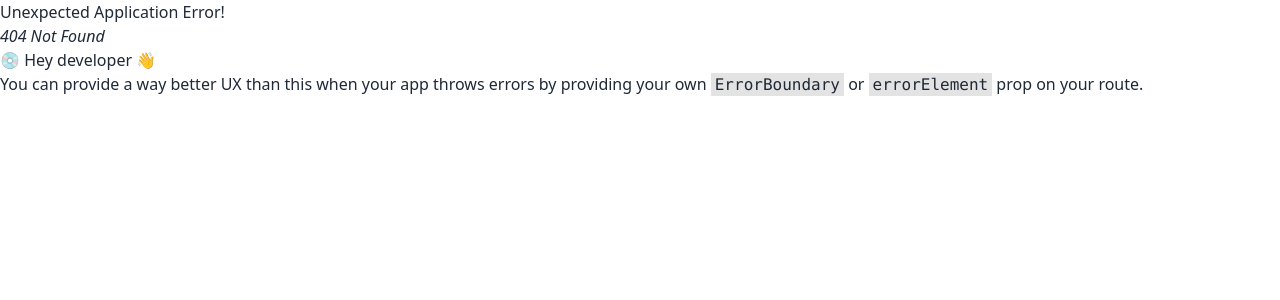
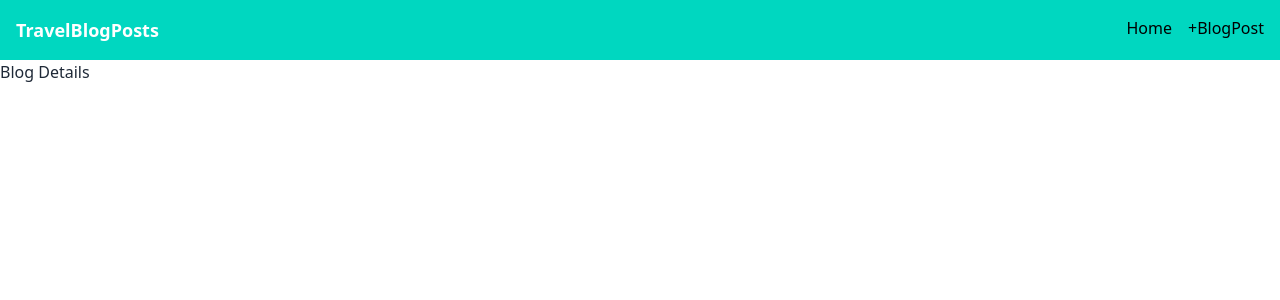
Before and after one commit to Hbindra11/Project-8-fullStackBlog-FE, a React (Vite) app: page /blogDetails in a window 1280 px wide. Before the commit this address had no page. Shown: the top 300 px of the page. Built offline with nearby package versions, Linux system fonts and the light colour scheme.

Commit message:
can click a blog post link to reach the blog details page

```diff
--- a/src/App.jsx
+++ b/src/App.jsx
@@ -7,6 +7,7 @@ import {
 import Layout from "./components/Layout";
 import Home from "./components/Home";
 import CreateBlogPost from "./components/CreateBlogPost";
+import BlogDetails from "./components/BlogDetails";
 import AppContextProvider from "./context/AppContextProvider";
 
 const App = () => {
@@ -15,6 +16,7 @@ const App = () => {
       <Route path="/" element={<Layout />}>
         <Route index element={<Home />} />
         <Route path="/createPost" element={<CreateBlogPost />} />
+        <Route path="/blogDetails" element={<BlogDetails />} />
       </Route>
     )
   );
--- a/src/components/BlogDetails.jsx
+++ b/src/components/BlogDetails.jsx
@@ -0,0 +1,3 @@
+const BlogDetails = () =>{return(<><div>Blog Details</div></>)}
+
+export default BlogDetails;
--- a/src/components/Home.jsx
+++ b/src/components/Home.jsx
@@ -1,7 +1,7 @@
 import axios from "axios";
 import { useEffect } from "react";
 import { useAppContext } from "../context/appContext";
-
+import { Link } from "react-router-dom";
 const Home = () => {
   // const [blogData, setBlogData] = useState([]);
   const { blogData, setBlogData } = useAppContext();
@@ -30,34 +30,29 @@ const Home = () => {
       })
       .catch((error) => console.error(error));
   }, []);
-  //console.log('here is the blog: '+JSON.stringify(mockPosts));
-  //console.log('here is the blog: '+JSON.stringify(blogData));//works!
-  const handelSubmit = (e) => {
-    e.preventDefault();
-    let name = prompt("Please enter your name:");
-    console.log("Hello, " + name + "!");
-    return console.log(JSON.stringify(blogData));
-  };
+
+  //let name = prompt("Please enter your name:");
+  //console.log("Hello, " + name + "!");
+
 
   return (
     <>
       {blogData.map((post) => (
-        <form
-          onSubmit={handelSubmit}
+        <div
           className="card card-side bg-base-100 shadow-2xl my-2 "
-          key={crypto.randomUUID()}
+          key={post.id} //{crypto.randomUUID()}
         >
           <figure className="max-w-96 min-w-96 max-h-44">
-            <img src={post.cover} alt="missing blog post pic" />
+            <img src={post.cover} alt="a picture" />
           </figure>{" "}
           <div className="card-body">
             <h2 className="card-title">{post.title}</h2>
             <p className=" truncate text-ellipsis max-w-32">{post.content}</p>
             <div className="card-actions justify-end">
-              <button className="btn btn-accent">Details</button>
+              <Link to={"/BlogDetails"}>Blog details</Link>
             </div>
           </div>
-        </form>
+        </div>
       ))}
     </>
   );
--- a/src/context/AppContextProvider.jsx
+++ b/src/context/AppContextProvider.jsx
@@ -3,9 +3,10 @@ import { AppContext } from "./appContext";
 
 function AppContextProvider({ children }) {
   const [blogData, setBlogData] = useState([]);
-const[newBlog, setNewBlog] = useState([])
+  const [newBlog, setNewBlog] = useState([]);
+
   return (
-    <AppContext.Provider value={{ blogData, setBlogData,newBlog, setNewBlog }}>
+    <AppContext.Provider value={{ blogData, setBlogData, newBlog, setNewBlog }}>
       {children}
     </AppContext.Provider>
   );
```
